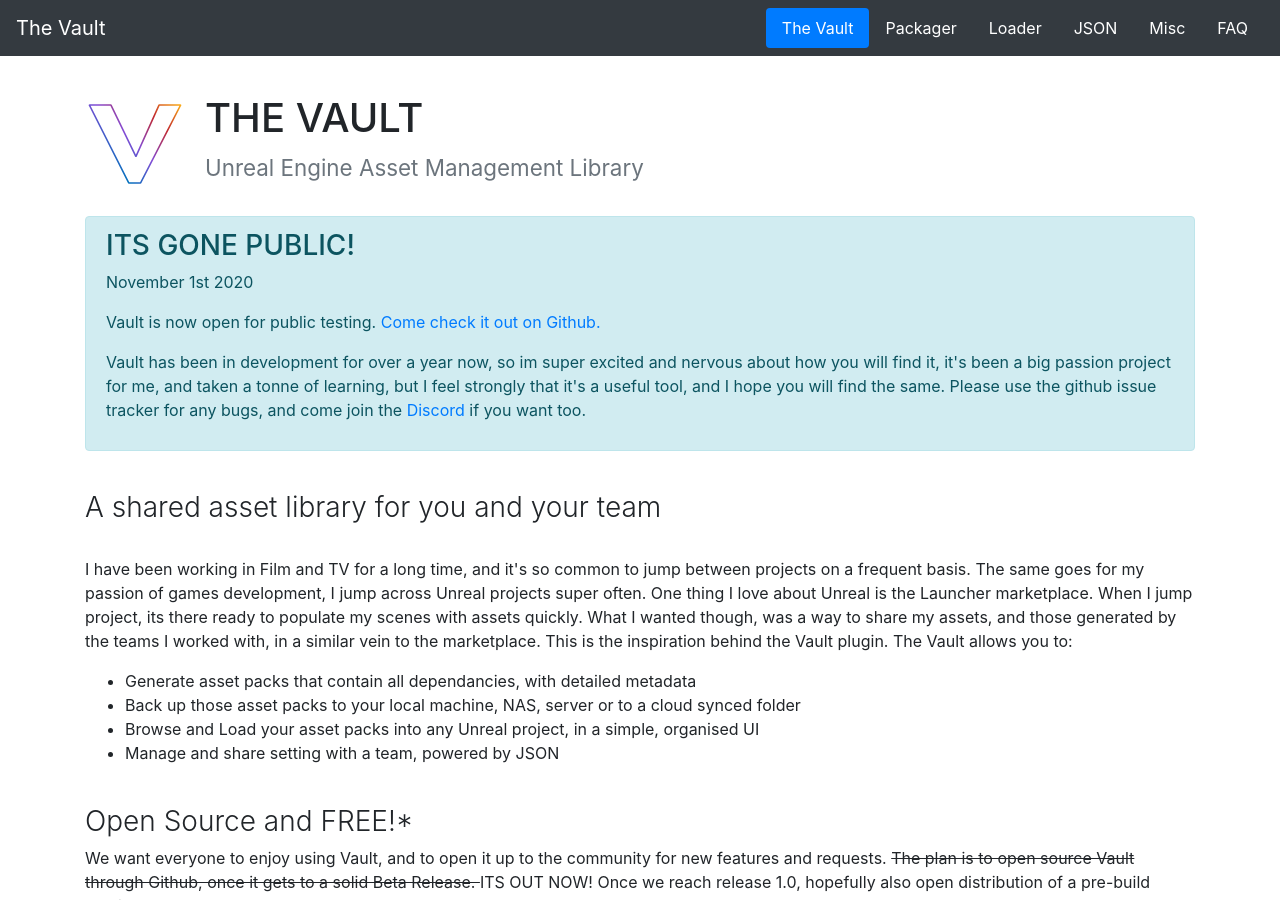
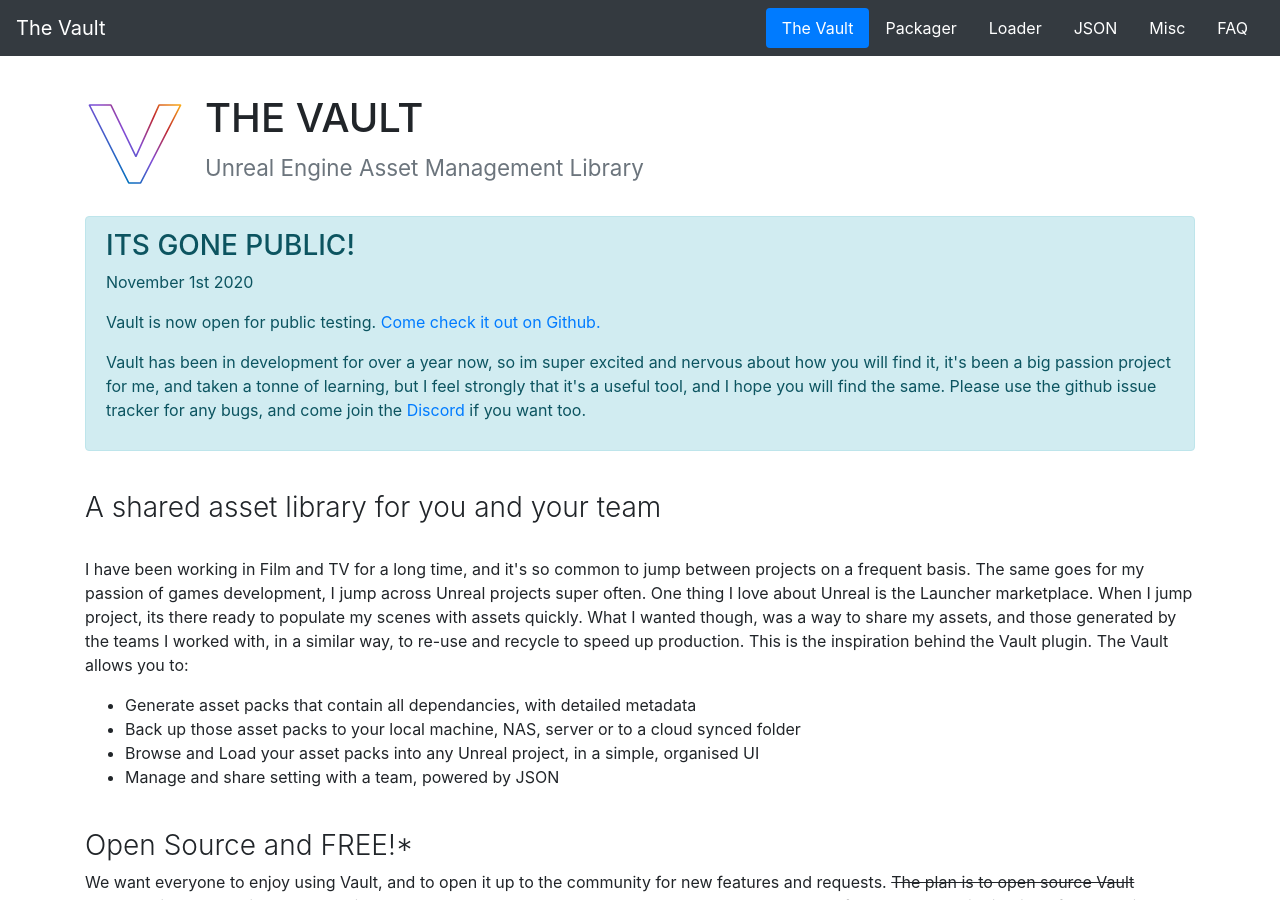
Before and after one commit to Unreal-Vault/Unreal-Vault.github.io, a Jekyll site: the page built from index.html, in a window 1280 px wide and 900 px high. Built offline with Jekyll 4.4.1, drawn with Linux system fonts in a browser that asks for light colours; nearby versions of some CDN libraries; comment, search, counter and statistics services are not loaded.

Commit message:
Update index.html

```diff
--- a/index.html
+++ b/index.html
@@ -38,7 +38,7 @@ title: Vault
 
         <p>
             I have been working in Film and TV for a long time, and it's so common to jump between projects on a frequent basis. The same goes for my passion of games development, I jump across Unreal projects super often. One thing I love about Unreal is the Launcher marketplace.
-            When I jump project, its there ready to populate my scenes with assets quickly. What I wanted though, was a way to share my assets, and those generated by the teams I worked with, in a similar vein to the marketplace. This is the inspiration behind the Vault plugin.
+            When I jump project, its there ready to populate my scenes with assets quickly. What I wanted though, was a way to share my assets, and those generated by the teams I worked with, in a similar way, to re-use and recycle to speed up production. This is the inspiration behind the Vault plugin.
             The Vault allows you to:
         </p>
         <ul>
```
